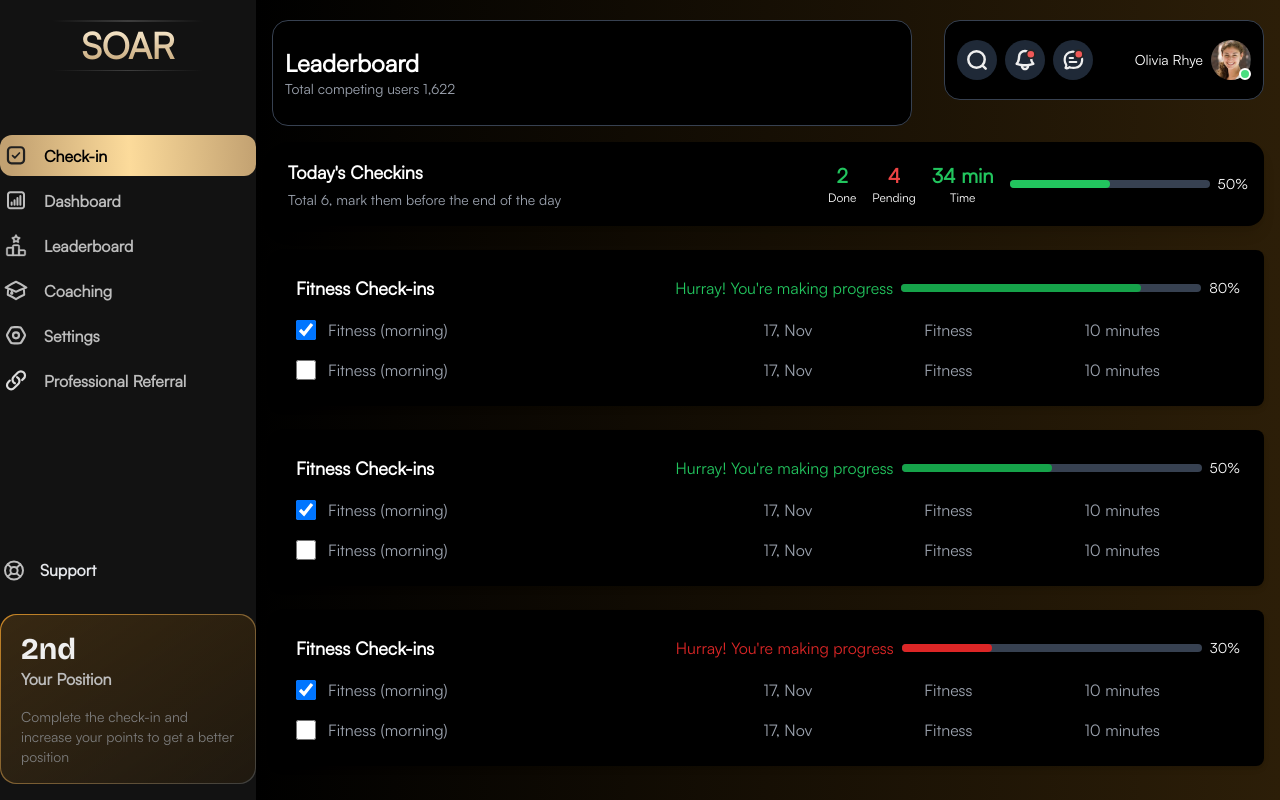
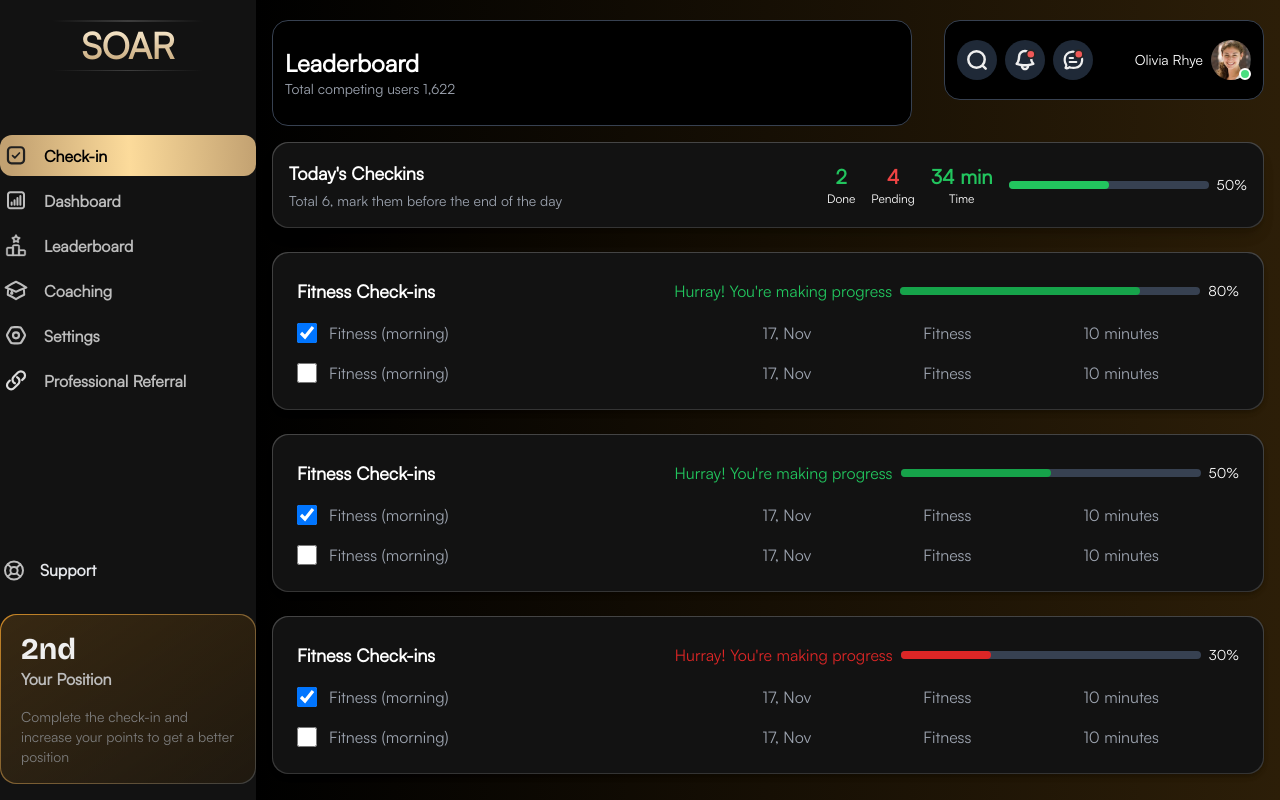
Before and after one commit to sda34495/soar-web-app-front, a Next.js app: page /check-in in a window 1280 px wide. Built offline with nearby package versions, Linux system fonts and the light colour scheme; a web font is replaced by a local one.

Commit message:
add: fitness card

```diff
--- a/src/components/UI/CheckInCard.tsx
+++ b/src/components/UI/CheckInCard.tsx
@@ -1,7 +1,11 @@
 const CheckinCard = () => {
     const percentage = 50
   return (
-    <div className="flex flex-col md:flex-row items-center  justify-between mx-auto p-4 bg-black text-white rounded-2xl shadow-lg">
+    //       <div className="bg-gradient-to-b from-[#454545] to-[#3c3c3c] p-[1px] rounded-2xl">
+    <div className=" p-[1px] bg-gradient-to-b from-[#454545] to-[#3c3c3c] text-white rounded-2xl shadow-lg">
+    <div className="flex flex-col md:flex-row items-center  justify-between mx-auto p-4 bg-[#121212] text-white rounded-2xl shadow-lg">
+
+
       <div className="flex flex-col space-y-1">
         <h2 className="text-lg font-semibold">Today's Checkins</h2>
         <p className="text-sm text-gray-400">
@@ -27,12 +31,15 @@ const CheckinCard = () => {
                 <div
                   className={"h-full rounded-full bg-green-500" }
                   style={{ width: `${percentage}%` }}
-                ></div>
+                  ></div>
               </div>
               <span className="ml-2 text-sm">{percentage}%</span>
             </div>
       </div>
-    </div>
+                  </div>
+                  </div>
+
+
   );
 };
 
--- a/src/components/UI/FitnessCard.tsx
+++ b/src/components/UI/FitnessCard.tsx
@@ -4,7 +4,8 @@ const FitnessCard = ({percentage} :any) => {
 
     const color = percentage < 50 ? 'bg-red-600 text-red-600' : 'bg-green-600 text-green-500';
   return (
-    <div className="bg-black text-white rounded-lg shadow-md p-6 space-y-4 ">
+    <div className="bg-gradient-to-b from-[#454545] to-[#3c3c3c] p-[1px] text-white shadow-md  rounded-2xl ">
+    <div className="bg-[#121212] text-white rounded-2xl shadow-md p-6 space-y-4 ">
 
         {/* Header Section */}
         <div className="flex justify-between items-center ">
@@ -61,6 +62,7 @@ const FitnessCard = ({percentage} :any) => {
             </div>
           </div>
         </div>
+        </div>
 
     </div>
   );
```
